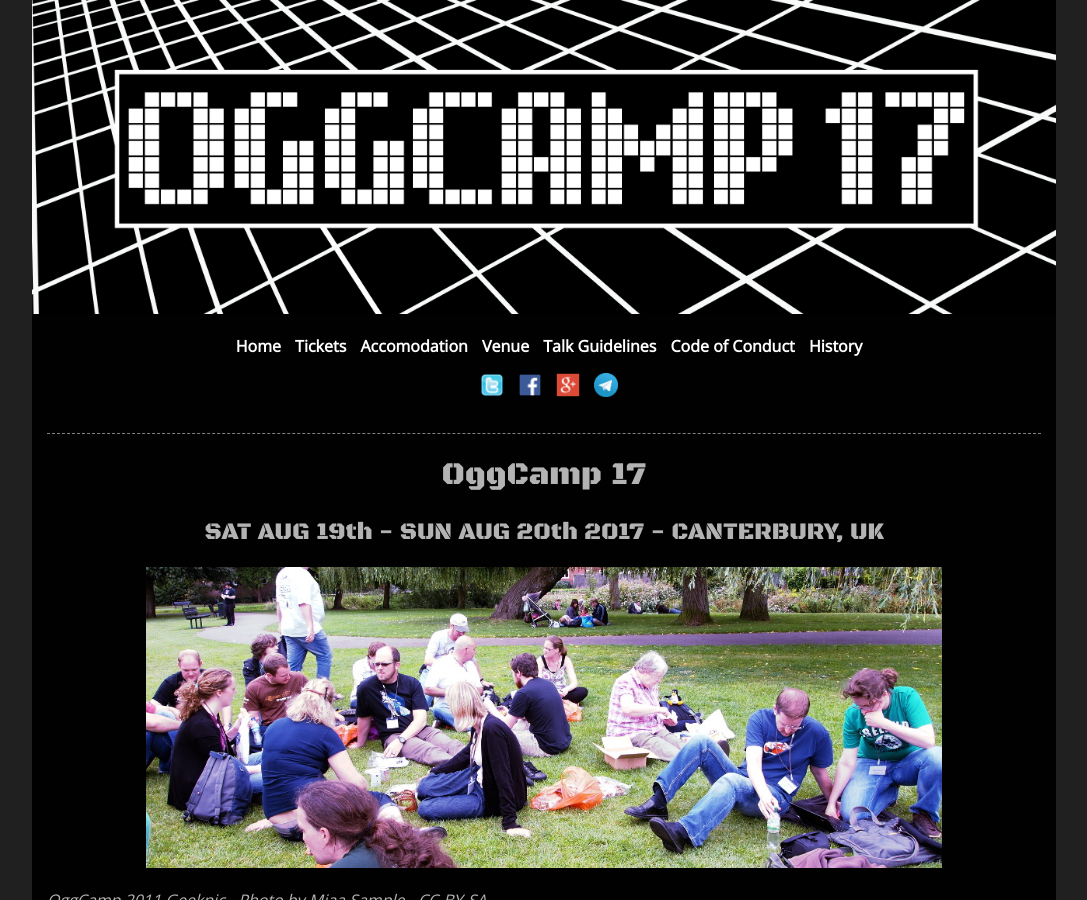
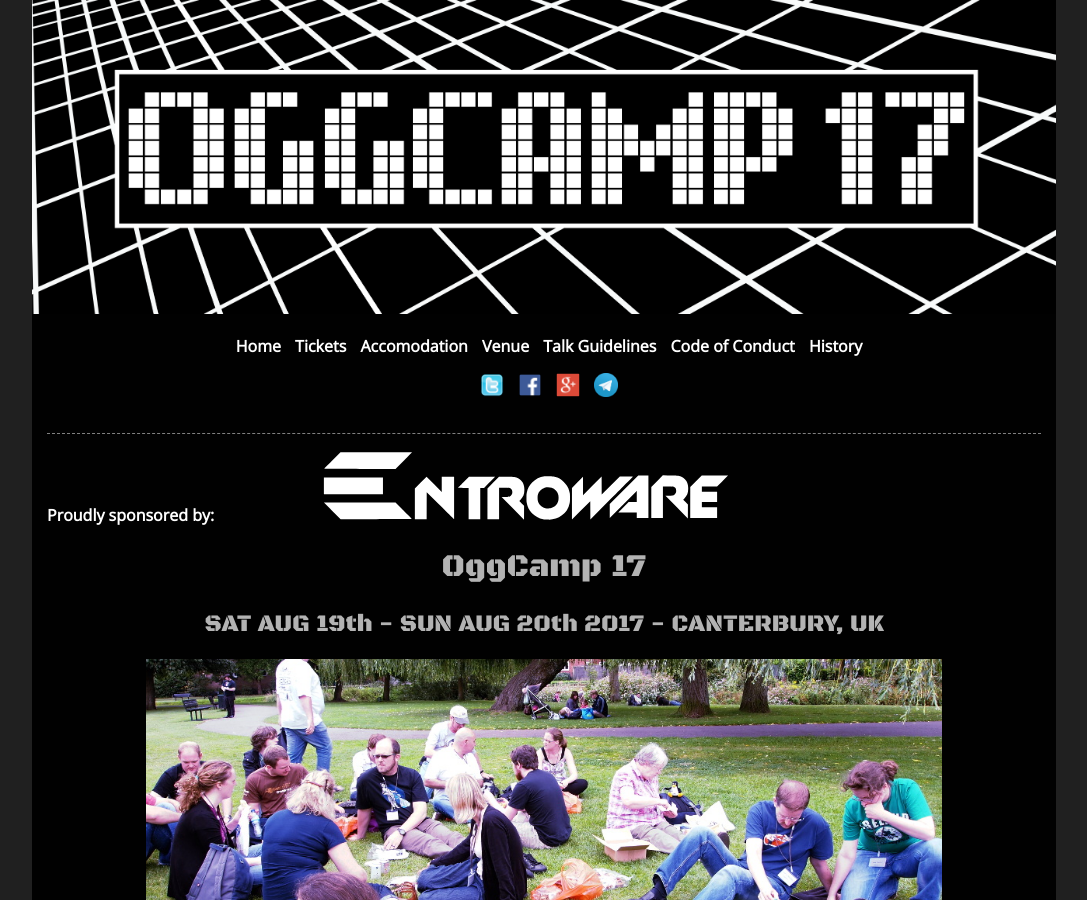
Before and after one commit to thearduinoguy/oggcamp.github.io, a Jekyll site: the page built from index.md, in a window 1280 px wide and 900 px high. Shown: the whole window, without its empty margins (96-1183 px from the left). Built offline with Jekyll 4.4.1, drawn with Linux system fonts in a browser that asks for light colours.

Commit message:
Added platinum sponsor link

```diff
--- a/_includes/nav.html
+++ b/_includes/nav.html
@@ -23,3 +23,4 @@
 {% endif %}
         </ul>
 </nav>
+<a style="margin:15px;" href="https://www.entroware.com">Proudly sponsored by: <img style="width:40%;" src="{{ site.github.url }}{{ site.baseurl }}/assets/img/sponsors/entroware-full-white.svg"></a>
```
